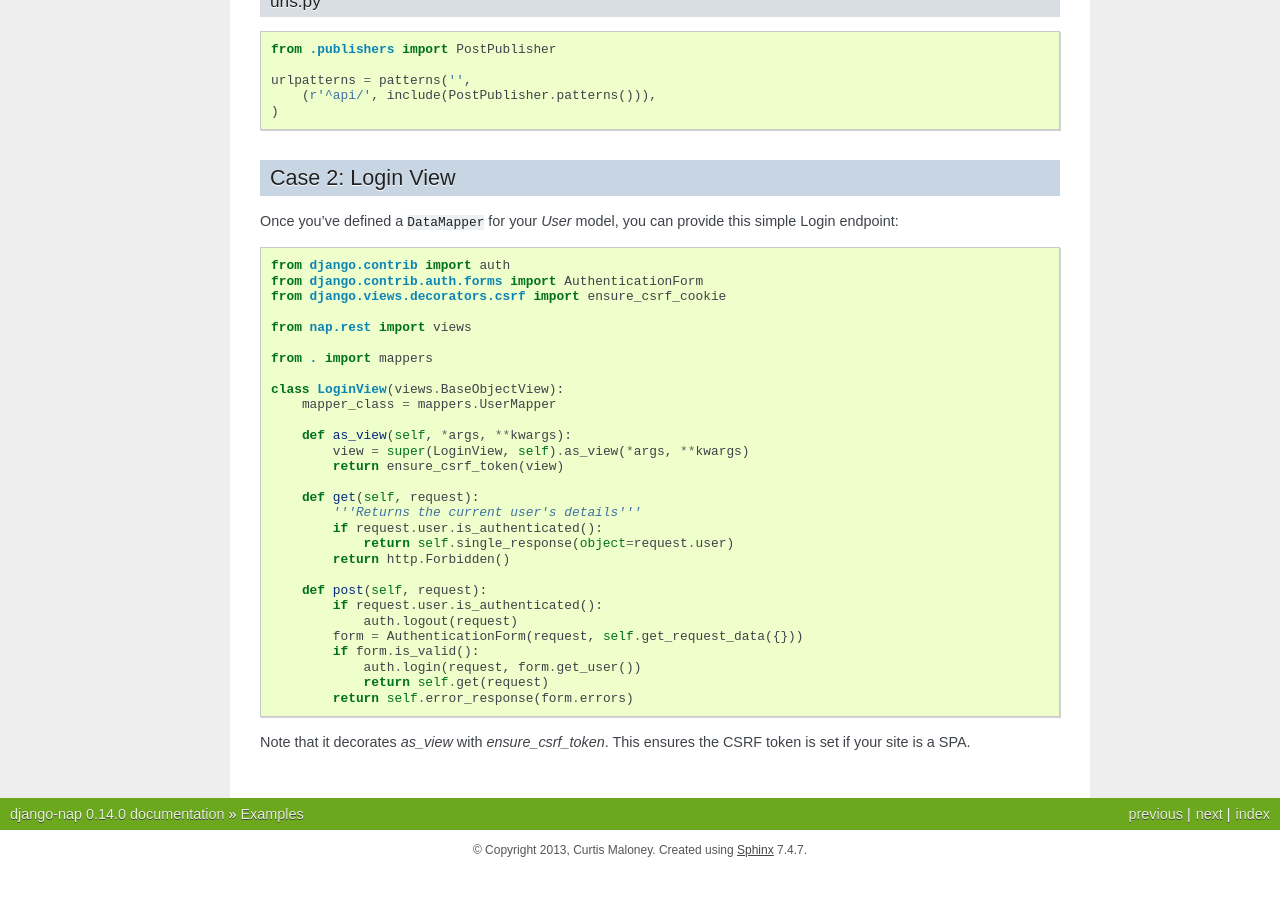
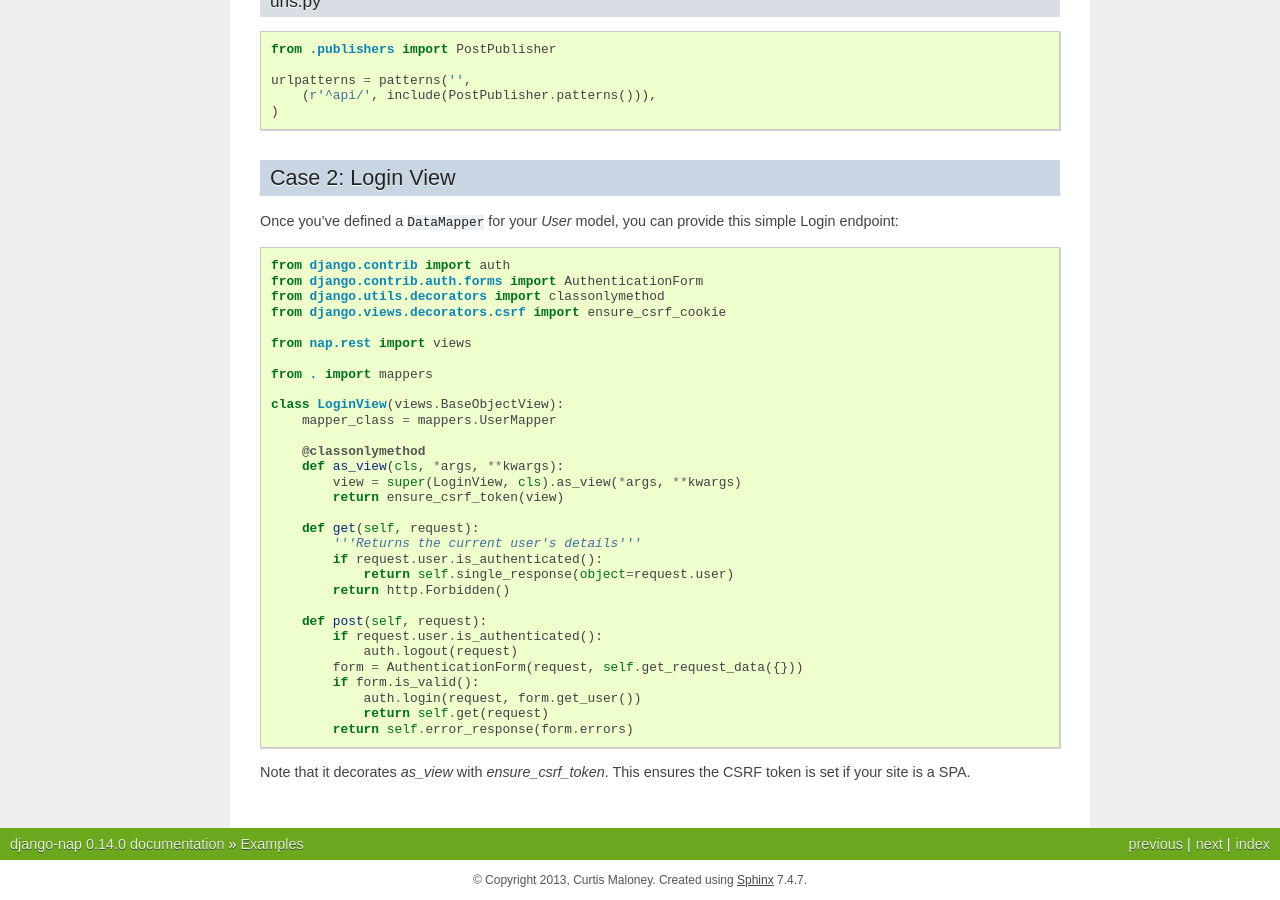
Before and after one commit to funkybob/django-nap, a Sphinx documentation site: the page built from docs/examples.rst, in a window 1280 px wide and 900 px high, scrolled down 935 px. Built offline with Sphinx 7.4.7, drawn with Linux system fonts in a browser that asks for light colours; pages that are not in the unit, such as notebooks, are missing from menus; before the commit the page ends 1805 px from its top, so only the background shows below that.

Commit message:
Fixed as_view in login view example

```diff
--- a/docs/examples.rst
+++ b/docs/examples.rst
@@ -75,6 +75,7 @@ this simple Login endpoint:
 
     from django.contrib import auth
     from django.contrib.auth.forms import AuthenticationForm
+    from django.utils.decorators import classonlymethod
     from django.views.decorators.csrf import ensure_csrf_cookie
 
     from nap.rest import views
@@ -84,8 +85,9 @@ this simple Login endpoint:
     class LoginView(views.BaseObjectView):
         mapper_class = mappers.UserMapper
 
-        def as_view(self, *args, **kwargs):
-            view = super(LoginView, self).as_view(*args, **kwargs)
+        @classonlymethod
+        def as_view(cls, *args, **kwargs):
+            view = super(LoginView, cls).as_view(*args, **kwargs)
             return ensure_csrf_token(view)
 
         def get(self, request):
```
